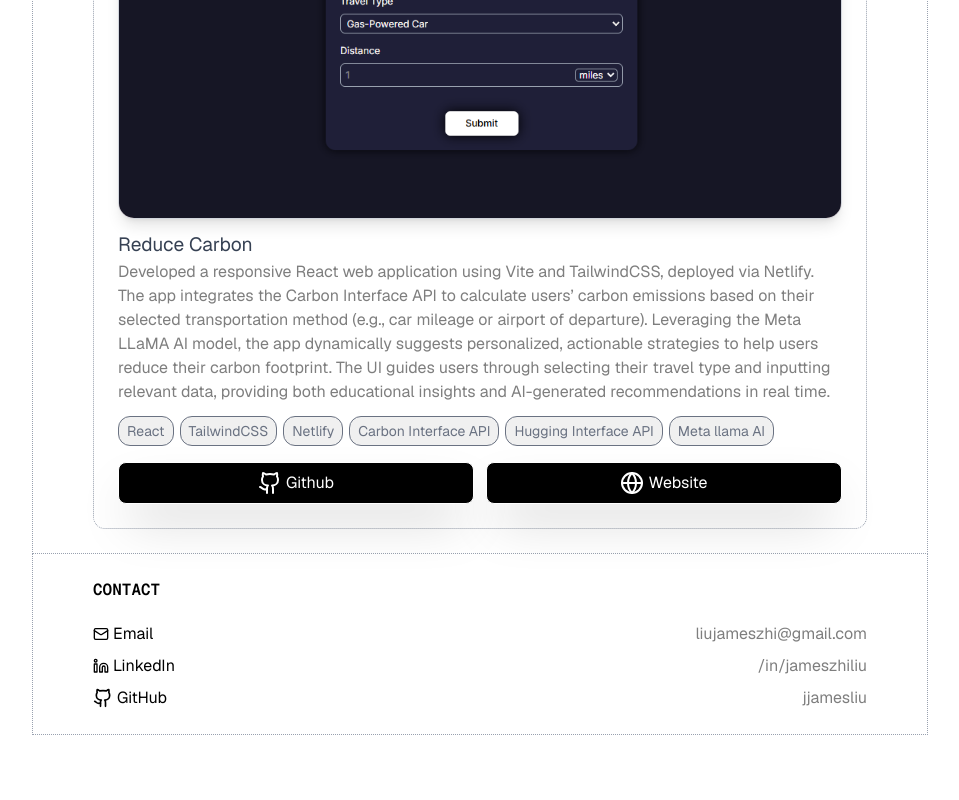
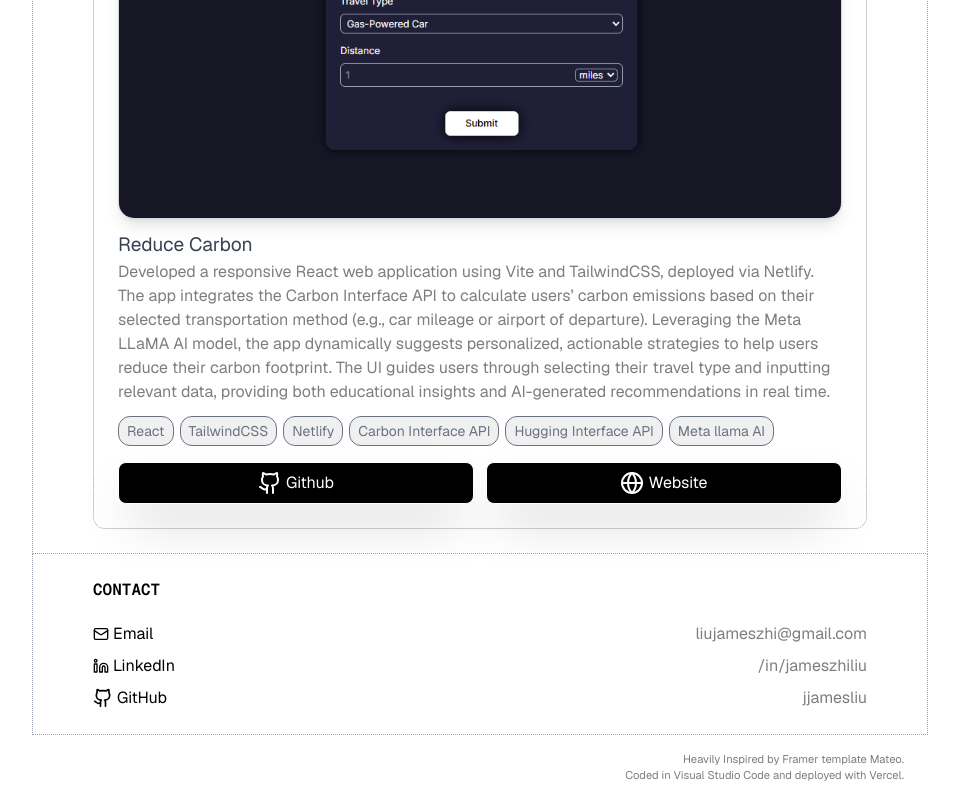
Before and after one commit to jjamesliu/James-Portfolio-V3, a Next.js app: page / in a window 1280 px wide. Shown: the part 1726-2526 px from the top of the page, without its empty margins (160-1119 px from the left). Before the commit the page ends 2461 px from the top, so only its background shows below. Built offline with nearby package versions, Linux system fonts and the light colour scheme.

Commit message:
added inspiration

```diff
--- /dev/null
+++ b/src/app/components/Footer.tsx
@@ -0,0 +1,7 @@
+const Footer = () => (
+    <div className='px-6 py-4 text-right text-[0.7rem] text-txt-color'>
+        <p>Heavily Inspired by Framer template Mateo.</p>
+        <p>Coded in Visual Studio Code and deployed with Vercel.</p>
+    </div>
+)
+export default Footer
--- a/src/app/components/Projects.tsx
+++ b/src/app/components/Projects.tsx
@@ -41,7 +41,7 @@
                                     <img className='w-full h-full object-cover'
                                     src={project.image}/>
                                 </div>
-                                <h1 className='text-[1.2rem] text-gray-700'>{project.title}</h1>
+                                <h1 className='text-[1.2rem] text-gray-700 hover:underline'><a href={project.website} target="_blank">{project.title}</a></h1>
                                 <p className='text-[1rem] text-txt-color'>{project.desc}</p>
                                 <div className='mt-3 flex flex-row gap-1.5 flex-wrap'>
                                     {project.skills.map( (skill, index) => (
--- a/src/app/page.tsx
+++ b/src/app/page.tsx
@@ -5,6 +5,7 @@
 import Contact from "./components/Contact";
 import Skills from "./components/Skills";
 import Projects from "./components/Projects";
+import Footer from "./components/Footer";
 
 export default function Home() {
   return (
@@ -14,7 +15,8 @@
       <About />
       <Skills />
       <Projects />
-            <Contact />
+      <Contact />
+      <Footer />
     </div>
 
   );
```
